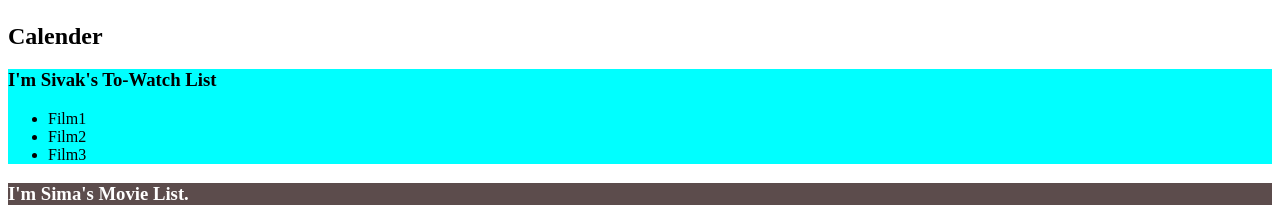
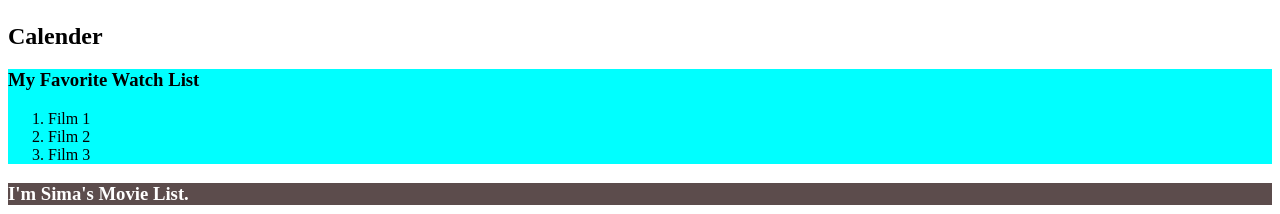
Before and after one commit to absima/groupWork_practicingReact, a React (Vite) app: page / in a window 1280 px wide. Shown: the part 140-354 px from the top of the page. Built offline with nearby package versions, Linux system fonts and the light colour scheme.

Commit message:
update the list

```diff
--- a/index.html
+++ b/index.html
@@ -4,7 +4,7 @@
     <meta charset="UTF-8" />
     <link rel="icon" type="image/svg+xml" href="/ssaf.svg" />
     <meta name="viewport" content="width=device-width, initial-scale=1.0" />
-    <title>Vite + React</title>
+    <title>MyFlix</title>
   </head>
   <body>
     <div id="root"></div>
--- a/src/parts/sivak.jsx
+++ b/src/parts/sivak.jsx
@@ -1,10 +1,10 @@
 function SivakToWatchList() {
-  const movies = ['Film1', 'Film2', 'Film3'];
+  const movies = ['Film 1', 'Film 2', 'Film 3'];
   const movieList = movies.map((item) => <li>{item}</li>)
   return (
     <div className="to_watch">
-      <h3> I'm Sivak's To-Watch List </h3>
-      <ul>{movieList}</ul>
+      <h3>My Favorite Watch List</h3>
+      <ol>{movieList}</ol>
     </div>
   );
 }
```
